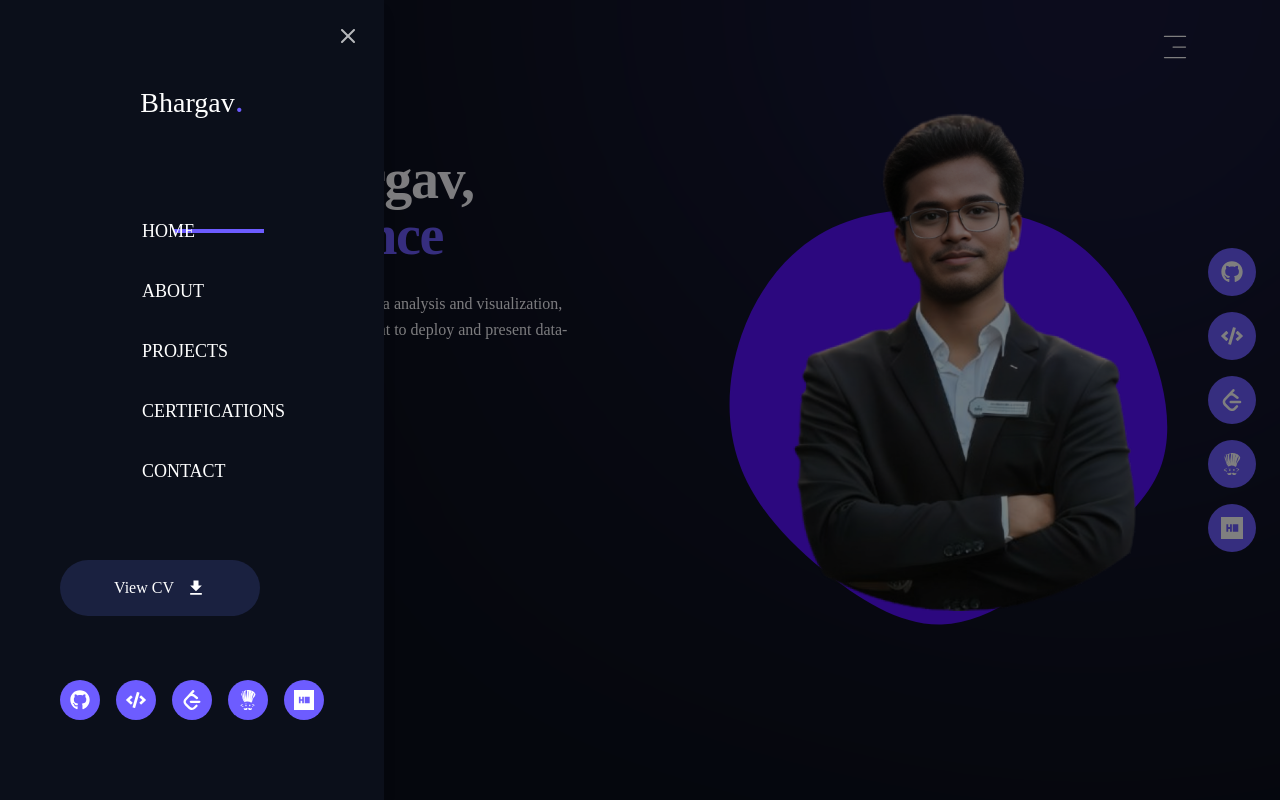
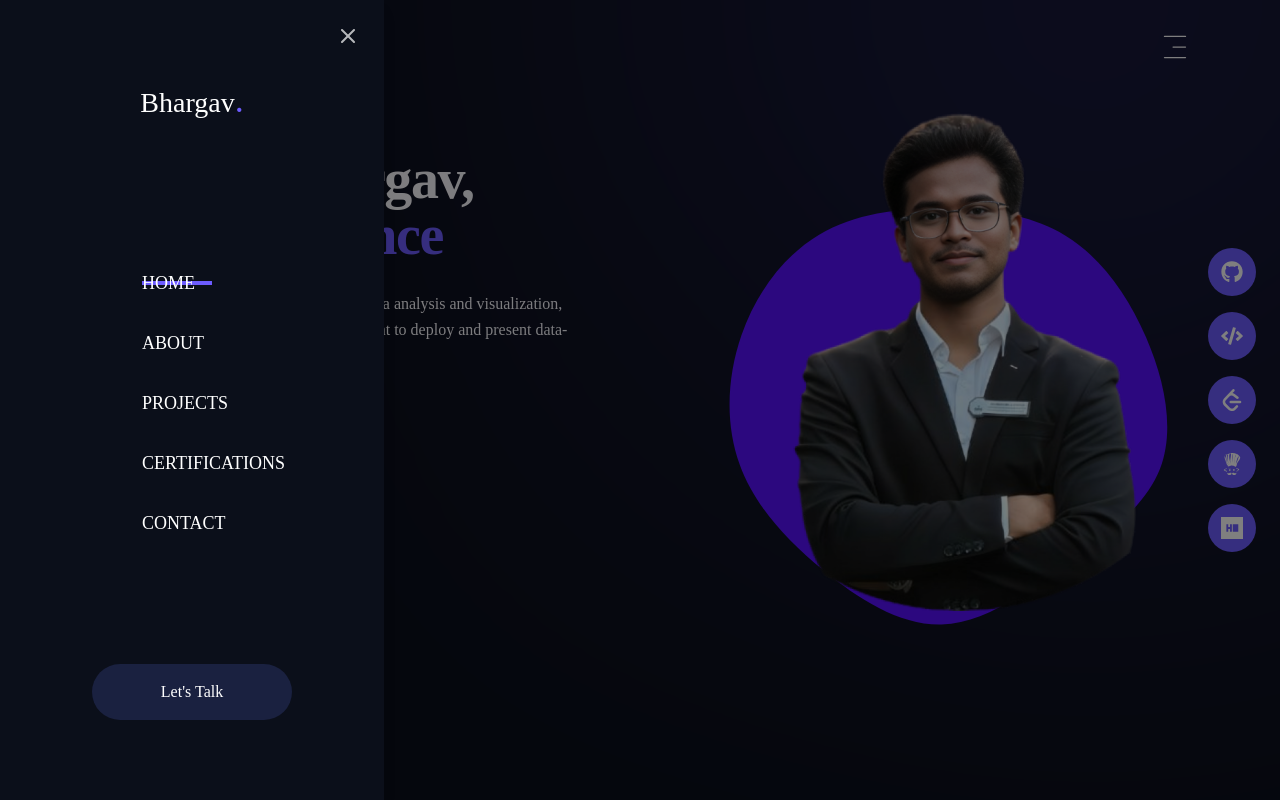
Before and after one commit to BhargavLende15/personal-portfolio, a Next.js app: page / in a window 1280 px wide. Both pictures are taken after a click on the button 1175 px from the left and 46 px from the top of the page. Shown: the top 800 px of the page. Built offline with nearby package versions, Linux system fonts and the light colour scheme; a web font is replaced by a local one.

Commit message:
commit 12: Home page completed

```diff
--- a/app/page.jsx
+++ b/app/page.jsx
@@ -46,31 +46,31 @@ const Home = () => {
           {/* contact info */}
           <div className="flex flex-col gap-4 mb-12 xl:mb-0">
             {/* mail */}
-            <div className="flex items-center gap-4 text-lg">
+            <a href="mailto:bhargavlende2208@gmail.com" className="flex items-center gap-4 text-lg hover:text-accent transition-colors">
               <span className="text-accent">
                 <HiOutlineMail className="text-xl" />
               </span>
               <span>bhargavlende2208@gmail.com</span>
-            </div>
+            </a>
 
-            <div className="flex items-center gap-4 text-lg">
+            <a href="https://www.linkedin.com/in/bhargav-lende-4b0232325/" target="_blank" rel="noopener noreferrer" className="flex items-center gap-4 text-lg hover:text-accent transition-colors">
               <span className="text-accent">
                 <FaLinkedin className="text-xl" />
               </span>
               <span>Bhargav Lende</span>
-            </div>
+            </a>
 
-            <div className="flex items-center gap-4 text-lg">
+            <a href="https://www.instagram.com/lensational_b04" target="_blank" rel="noopener noreferrer" className="flex items-center gap-4 text-lg hover:text-accent transition-colors">
               <span className="text-accent">
                 <BiLogoInstagramAlt className="text-xl" />
               </span>
               <span>lensational_b04</span>
-            </div>
+            </a>
           </div>
 
           {/* Socials */}
           <Platforms
-            containerStyles="fixed right-6 top-1/2 -translate-y-1/2 flex flex-col items-center gap-4 z-50"
+            containerStyles="flex gap-6 mt-8 xl:fixed xl:right-6 xl:top-1/2 xl:-translate-y-1/2 xl:flex-col xl:items-center xl:gap-4 xl:z-50 xl:mt-0"
             iconStyles="bg-accent text-white hover:bg-accent-hover transition w-[48px] h-[48px]
             text-[22px] flex items-center justify-center rounded-full cursor-pointer"
           />
--- a/components/Header.jsx
+++ b/components/Header.jsx
@@ -1,11 +1,20 @@
 import Logo from './Logo'
-import Platforms from './Platforms'
 import {CiMenuFries} from 'react-icons/ci'
 import {MdFileDownload} from "react-icons/md";
+import {FaGithub} from "react-icons/fa";
+import {SiLeetcode, SiCodechef, SiHackerrank} from "react-icons/si";
 
 import {Sheet, SheetContent, SheetDescription,SheetHeader, SheetTitle, SheetTrigger, } from "@/components/ui/sheet";
 import NavLinks from './NavLinks';
 import { Children } from 'react';
+import Link from 'next/link';
+
+const socialLinks = [
+  { icon: <FaGithub />, path: "https://github.com/BhargavLende15" },
+  { icon: <SiLeetcode />, path: "https://leetcode.com/u/Bhargav_Lende/" },
+  { icon: <SiCodechef />, path: "https://codolio.com/profile/Bhargav-Lende" },
+  { icon: <SiHackerrank />, path: "https://www.hackerrank.com/profile/bhargavlende11" },
+];
 
 const Header = () => {
   return (
@@ -28,20 +37,31 @@ const Header = () => {
                             </SheetDescription>
                         </SheetHeader>
                         <NavLinks containerStyles="flex flex-col gap-8 max-w-[100px] "/>
-                        <div>
-                            <button className="btn btn-lg btn-tertiary mb-16">
+                        <div className="flex flex-col items-center gap-4">
+                            <Link href="/contact" className="btn btn-lg btn-tertiary">
                                 <div className="flex items-center gap-3">
-                                    <span>View CV</span>
+                                    <span>Let's Talk</span>
+                                </div>
+                            </Link>
+                            {/* <a href="/resume.pdf" target="_blank" rel="noopener noreferrer" className="btn btn-lg btn-accent mb-8">
+                                <div className="flex items-center gap-3">
+                                    <span>View Resume</span>
                                     <MdFileDownload className="text-xl" />
-                                    </div>
-                            </button>
-                            <Platforms
-                                containerStyles="flex gap-4"
-                                iconStyles="bg-accent text-white hover:bg-accent-hover
-                                transition w-[40px] h-[40px] text-[20px] flex items-center
-                                justify-center rounded-full cursor-pointer"
-
-                            />
+                                </div>
+                            </a> */}
+                            {/* <div className="flex gap-4 justify-center">
+                              {socialLinks.map((item, index) => (
+                                <a
+                                  key={index}
+                                  href={item.path}
+                                  target="_blank"
+                                  rel="noopener noreferrer"
+                                  className="bg-accent text-white hover:bg-accent-hover transition w-[40px] h-[40px] text-[20px] flex items-center justify-center rounded-full cursor-pointer"
+                                >
+                                  {item.icon}
+                                </a>
+                              ))}
+                            </div> */}
                         </div>
                     </SheetContent>
                 </Sheet>
--- a/components/MainNav.jsx
+++ b/components/MainNav.jsx
@@ -2,20 +2,23 @@ import React from 'react';
 import NavLinks from './NavLinks';
 import Logo from './Logo';
 import { MdFileDownload } from 'react-icons/md';
+import Link from 'next/link';
 
 const MainNav = () => {
   return (
     <nav className='w-full pt-16'>
-      <div className='flex flex-col h-full items-center justfy-between'>
+      <div className='flex flex-col h-full items-center justify-between gap-8'>
         <Logo />
-        <NavLinks containerStyles="flex flex-col gap-6 w-[100px] mx-auto"
+        <NavLinks containerStyles="flex flex-col gap-6 text-left"
         />
-        <button className="btn btn-lg btn-tertiary mb-16">
-          <div className="flex items-center gap-3">
-              <span>View CV</span>
-              <MdFileDownload className="text-xl" />
-           </div>
-        </button>
+        <div className="flex flex-col items-center gap-4 mb-16">
+          <Link href="/contact" className="btn btn-lg btn-tertiary">
+            <div className="flex items-center gap-3">
+                <span>Let's Talk</span>
+             </div>
+          </Link>
+
+        </div>
       </div>
 
     </nav>
--- a/components/NavLinks.jsx
+++ b/components/NavLinks.jsx
@@ -19,9 +19,6 @@ const NavLinks = ({ containerStyles }) => {
     <ul className={containerStyles}>
       {links.map((link, index) => {
         const isActive = pathname === link.path;
-        const charLength = link.name.length;
-        const lineWidth =
-          charLength > 5 ? "after:w-[120%]" : "after:w-[90%]";
 
         return (
           <Link
@@ -29,7 +26,7 @@ const NavLinks = ({ containerStyles }) => {
             href={link.path}
             className={`relative text-lg uppercase text-white ${
               isActive
-                ? `after:content-[''] after:block after:absolute after:left-8 after:top-1/2 ${lineWidth} after:h-[4px] after:bg-accent after:-translate-y-1/2 after:z-0`
+                ? "after:content-[''] after:block after:absolute after:left-0 after:top-1/2 after:w-[70%] after:h-[4px] after:bg-accent after:-translate-y-1/2 after:z-0"
                 : ""
             }`}
           >
--- a/components/Platforms.jsx
+++ b/components/Platforms.jsx
@@ -5,27 +5,27 @@ const platforms = [
 {
     icon: <FaGithub />,
     name: "GitHub",
-    path: "",
+    path: "https://github.com/BhargavLende15",
 },
 {
     icon: <FaCode />,
     name: "Codolio",
-    path: "",
+    path: "https://codolio.com/profile/Bhargav-Lende",
 },
 {
     icon: <SiLeetcode />,
     name: "LeetCode",
-    path: "",
+    path: "https://leetcode.com/u/Bhargav_Lende/",
 },
 {
     icon: <SiCodechef />,
     name: "CodeChef",
-    path: "",
+    path: "https://www.codechef.com/users/bhargavlende",
 },
 {
     icon: <SiHackerrank />,
     name: "HackerRank",
-    path: "",
+    path: "https://www.hackerrank.com/profile/bhargavlende11",
 }
 
 ]
@@ -34,12 +34,19 @@ const Platforms = ({containerStyles, iconStyles}) => {
   return <div className={containerStyles}>
     {platforms.map((item, index)=> {
         return (
-            <div key={index} className={`group relative ${iconStyles}`} title={item.name}>
+            <a
+              key={index}
+              href={item.path}
+              target="_blank"
+              rel="noopener noreferrer"
+              className={`group relative ${iconStyles}`}
+            >
               {item.icon}
-              <span className="absolute right-full mr-3 top-1/2 -translate-y-1/2 whitespace-nowrap bg-tertiary text-white text-sm px-3 py-1 rounded-md shadow opacity-0 translate-x-2 transition-all duration-200 group-hover:opacity-100 group-hover:translate-x-0">
+              {/* Tooltip: Hidden on mobile (default), visible on hover for desktop (xl) */}
+              <span className="hidden xl:block absolute right-full mr-3 top-1/2 -translate-y-1/2 whitespace-nowrap bg-tertiary text-white text-sm px-3 py-1 rounded-md shadow opacity-0 translate-x-2 transition-all duration-200 group-hover:opacity-100 group-hover:translate-x-0 pointer-events-none">
                 {item.name}
               </span>
-            </div>
+            </a>
         )
     })}
   </div>
```
